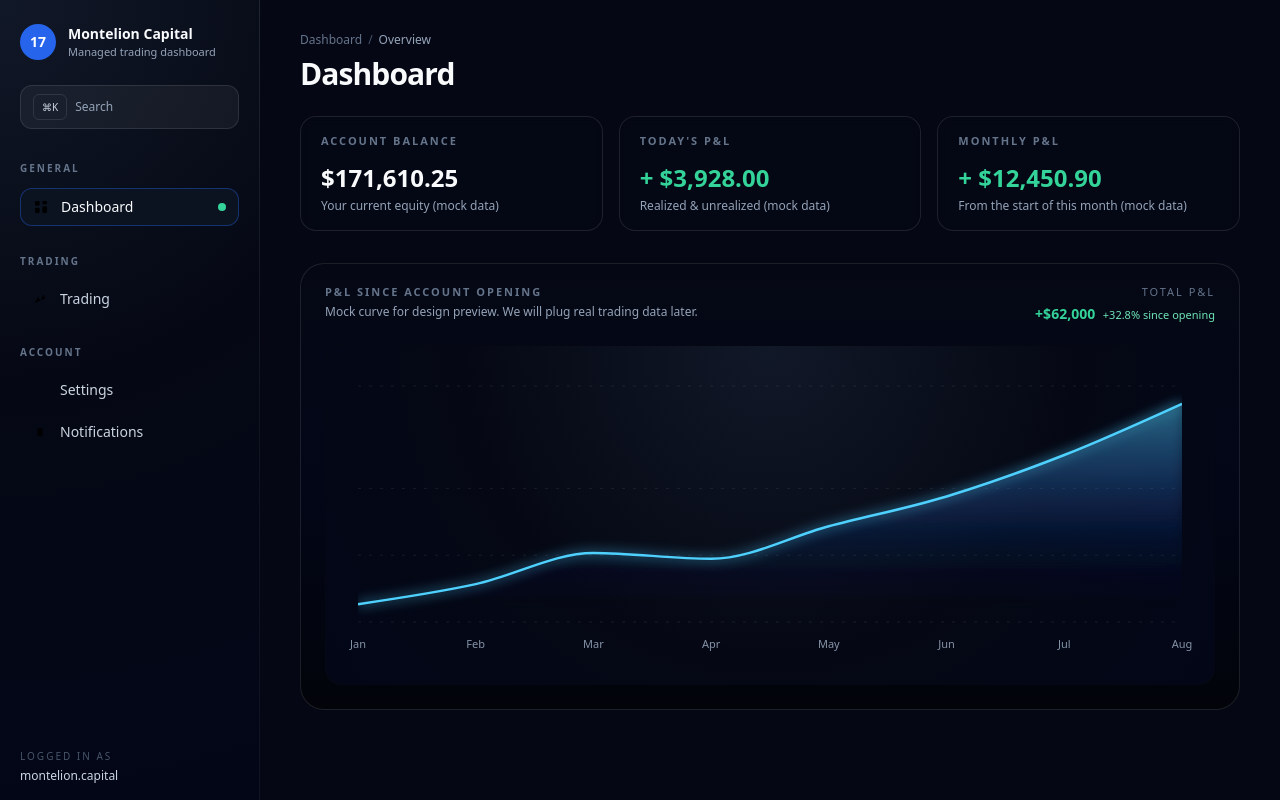
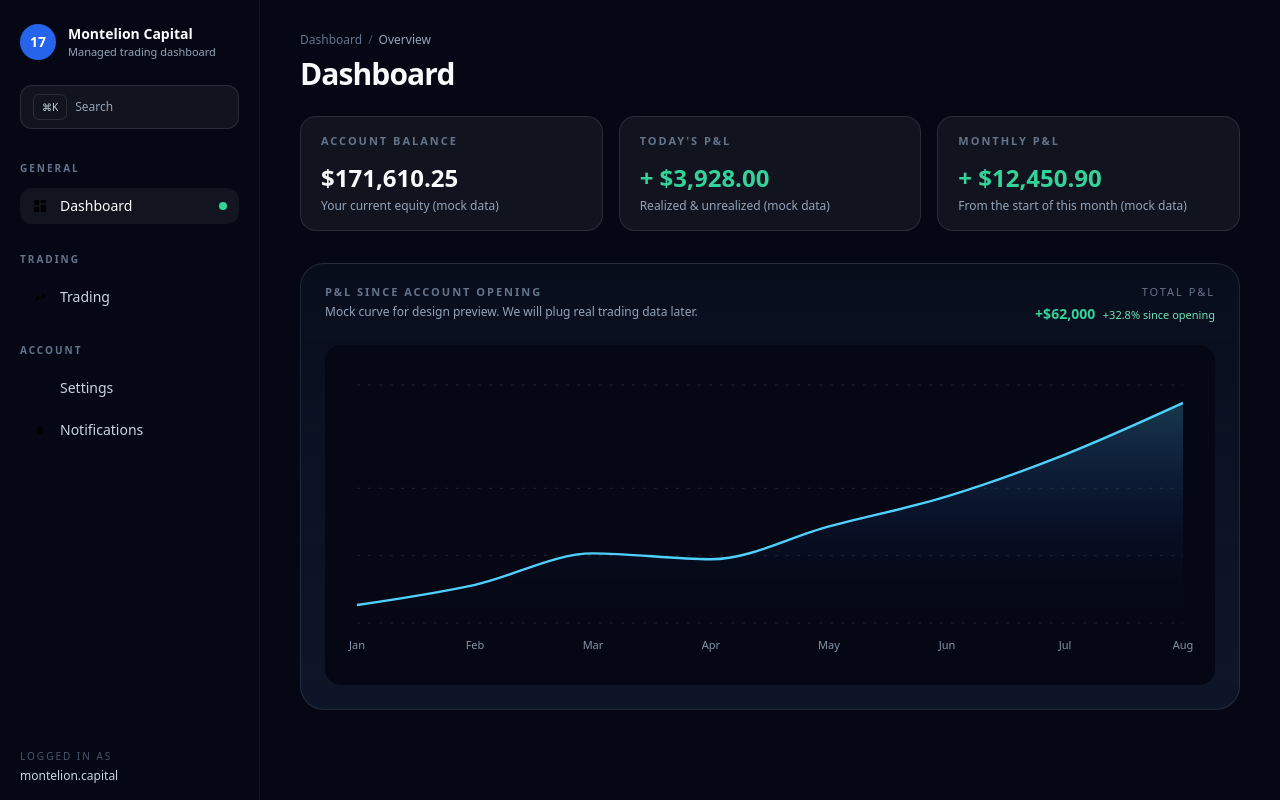
Before and after one commit to montelioncapital/montelion-app-v1, a Next.js app: page /dashboard in a window 1280 px wide. Built offline with nearby package versions, Linux system fonts and the light colour scheme.

Commit message:
Update page.jsx

```diff
--- a/app/dashboard/page.jsx
+++ b/app/dashboard/page.jsx
@@ -12,7 +12,7 @@ import {
   ResponsiveContainer,
 } from "recharts";
 
-// Faux P&L (balance) data
+// Données P&L factices
 const pnlData = [
   { month: "Jan", value: 17000 },
   { month: "Feb", value: 21500 },
@@ -27,12 +27,12 @@ const pnlData = [
 const formatCurrency = (v) =>
   `$${v.toLocaleString("en-US", { maximumFractionDigits: 0 })}`;
 
-// Tooltip custom Recharts
+// Tooltip custom Recharts (simple, propre)
 const CustomTooltip = ({ active, payload, label }) => {
   if (!active || !payload || !payload.length) return null;
   const v = payload[0].value;
   return (
-    <div className="rounded-lg border border-white/10 bg-slate-900/90 px-3 py-2 text-xs shadow-lg backdrop-blur">
+    <div className="rounded-lg border border-white/10 bg-slate-900/95 px-3 py-2 text-xs backdrop-blur">
       <div className="mb-1 text-[10px] uppercase tracking-[0.16em] text-slate-400">
         {label}
       </div>
@@ -43,13 +43,13 @@ const CustomTooltip = ({ active, payload, label }) => {
   );
 };
 
-// Icônes simples (style Quantix)
+/* Petites icônes très simples pour la sidebar */
 const IconDashboard = (props) => (
   <svg viewBox="0 0 24 24" {...props}>
-    <rect x="3" y="3" width="7" height="7" rx="2" />
-    <rect x="14" y="3" width="7" height="5" rx="2" />
-    <rect x="14" y="11" width="7" height="10" rx="2" />
-    <rect x="3" y="13" width="7" height="8" rx="2" />
+    <rect x="3" y="3" width="8" height="8" rx="2" />
+    <rect x="13" y="3" width="8" height="5" rx="2" />
+    <rect x="13" y="10" width="8" height="11" rx="2" />
+    <rect x="3" y="13" width="8" height="8" rx="2" />
   </svg>
 );
 
@@ -78,9 +78,9 @@ const IconBell = (props) => (
 export default function DashboardPage() {
   return (
     <div className="dashboard-root">
-      {/* SIDEBAR */}
-      <aside className="flex w-[260px] flex-col border-r border-white/5 bg-[radial-gradient(circle_at_top_left,#111827_0%,#050814_45%,#020617_100%)] px-5 pt-6 pb-4">
-        {/* Logo + titre */}
+      {/* ----- SIDEBAR (design proche de l'ancien) ----- */}
+      <aside className="flex w-[260px] flex-col border-r border-white/5 bg-[#050814] px-5 pt-6 pb-4">
+        {/* Logo / titre */}
         <div className="flex items-center gap-3">
           <div className="flex h-9 w-9 items-center justify-center rounded-full bg-[#2664EC] text-sm font-semibold text-white">
             17
@@ -111,8 +111,7 @@ export default function DashboardPage() {
             General
           </div>
 
-          {/* Dashboard actif */}
-          <div className="mt-3 flex items-center gap-3 rounded-xl border border-[#2664EC]/40 bg-[#0B1220] px-3 py-2">
+          <div className="mt-3 flex items-center gap-3 rounded-xl bg-white/5 px-3 py-2">
             <IconDashboard className="h-4 w-4 flex-none stroke-[1.7] text-slate-50" />
             <span className="text-sm font-medium text-slate-50">
               Dashboard
@@ -156,7 +155,7 @@ export default function DashboardPage() {
         </div>
       </aside>
 
-      {/* MAIN */}
+      {/* ----- MAIN ----- */}
       <main className="dashboard-main px-10 py-8">
         {/* Breadcrumb */}
         <div className="text-xs text-slate-500">
@@ -170,10 +169,9 @@ export default function DashboardPage() {
           Dashboard
         </h1>
 
-        {/* Metric cards */}
+        {/* Cartes métriques (style ancien, sans ombre) */}
         <section className="mt-6 grid grid-cols-1 gap-4 md:grid-cols-3">
-          {/* Account balance */}
-          <div className="rounded-2xl border border-white/10 bg-[#050814]/90 px-5 py-4 backdrop-blur-sm">
+          <div className="rounded-2xl border border-white/10 bg-white/5 px-5 py-4">
             <div className="text-[11px] font-semibold uppercase tracking-[0.18em] text-slate-500">
               Account balance
             </div>
@@ -185,8 +183,7 @@ export default function DashboardPage() {
             </div>
           </div>
 
-          {/* Today P&L */}
-          <div className="rounded-2xl border border-white/10 bg-[#050814]/90 px-5 py-4 backdrop-blur-sm">
+          <div className="rounded-2xl border border-white/10 bg-white/5 px-5 py-4">
             <div className="text-[11px] font-semibold uppercase tracking-[0.18em] text-slate-500">
               Today&apos;s P&amp;L
             </div>
@@ -198,8 +195,7 @@ export default function DashboardPage() {
             </div>
           </div>
 
-          {/* Monthly P&L */}
-          <div className="rounded-2xl border border-white/10 bg-[#050814]/90 px-5 py-4 backdrop-blur-sm">
+          <div className="rounded-2xl border border-white/10 bg-white/5 px-5 py-4">
             <div className="text-[11px] font-semibold uppercase tracking-[0.18em] text-slate-500">
               Monthly P&amp;L
             </div>
@@ -212,8 +208,8 @@ export default function DashboardPage() {
           </div>
         </section>
 
-        {/* Chart section */}
-        <section className="mt-8 rounded-3xl border border-white/10 bg-gradient-to-b from-[#050814] via-[#020617] to-[#02040a] px-6 pb-6 pt-5">
+        {/* Bloc graphique, proche de ton ancien design */}
+        <section className="mt-8 rounded-3xl border border-white/10 bg-gradient-to-b from-slate-900/40 via-slate-900/70 to-slate-900/90 px-6 pb-6 pt-5">
           <div className="flex items-start justify-between gap-4">
             <div>
               <div className="text-[11px] font-semibold uppercase tracking-[0.18em] text-slate-500">
@@ -237,15 +233,13 @@ export default function DashboardPage() {
             </div>
           </div>
 
-          <div className="mt-5 h-[340px] w-full rounded-2xl bg-[#050814] p-[1px]">
-            <div className="h-full w-full rounded-[18px] bg-[radial-gradient(circle_at_top,#111827_0%,#050814_55%,#020617_100%)]">
+          <div className="mt-5 h-[340px] w-full rounded-2xl bg-[#050814]">
             <ResponsiveContainer width="100%" height="100%">
               <AreaChart
                 data={pnlData}
                 margin={{ top: 40, right: 32, left: 32, bottom: 32 }}
               >
                 <defs>
-                    {/* fond de zone */}
                   <linearGradient
                     id="pnlAreaGradient"
                     x1="0"
@@ -253,32 +247,14 @@ export default function DashboardPage() {
                     x2="0"
                     y2="1"
                   >
-                      <stop offset="0%" stopColor="#4FD1FF" stopOpacity={0.45} />
-                      <stop offset="60%" stopColor="#2664EC" stopOpacity={0.1} />
+                    <stop offset="0%" stopColor="#4FD1FF" stopOpacity={0.4} />
+                    <stop offset="60%" stopColor="#2664EC" stopOpacity={0.12} />
                     <stop offset="100%" stopColor="#020617" stopOpacity={0} />
                   </linearGradient>
-
-                    {/* lueur douce */}
-                    <filter
-                      id="softGlow"
-                      x="-40%"
-                      y="-40%"
-                      width="180%"
-                      height="180%"
-                    >
-                      <feGaussianBlur
-                        stdDeviation="6"
-                        result="coloredBlur"
-                      />
-                      <feMerge>
-                        <feMergeNode in="coloredBlur" />
-                        <feMergeNode in="SourceGraphic" />
-                      </feMerge>
-                    </filter>
                 </defs>
 
                 <CartesianGrid
-                    stroke="rgba(148, 163, 184, 0.12)"
+                  stroke="rgba(148,163,184,0.16)"
                   strokeDasharray="3 8"
                   vertical={false}
                 />
@@ -290,23 +266,19 @@ export default function DashboardPage() {
                   tickMargin={12}
                   tick={{ fill: "rgba(148,163,184,0.9)", fontSize: 11 }}
                 />
-                  <YAxis
-                    hide
-                    domain={["dataMin - 4000", "dataMax + 4000"]}
-                  />
+                <YAxis hide domain={["dataMin - 4000", "dataMax + 4000"]} />
 
                 <Tooltip
                   content={<CustomTooltip />}
-                    cursor={{ stroke: "rgba(148,163,184,0.4)", strokeWidth: 1 }}
+                  cursor={{ stroke: "rgba(148,163,184,0.35)", strokeWidth: 1 }}
                 />
 
                 <Area
                   type="monotone"
                   dataKey="value"
                   stroke="#4FD1FF"
-                    strokeWidth={2.5}
+                  strokeWidth={2.4}
                   fill="url(#pnlAreaGradient)"
-                    filter="url(#softGlow)"
                   dot={false}
                   activeDot={{
                     r: 5,
@@ -318,7 +290,6 @@ export default function DashboardPage() {
               </AreaChart>
             </ResponsiveContainer>
           </div>
-          </div>
         </section>
       </main>
     </div>
```
Lines whose indentation alone changed are shown as unchanged.
